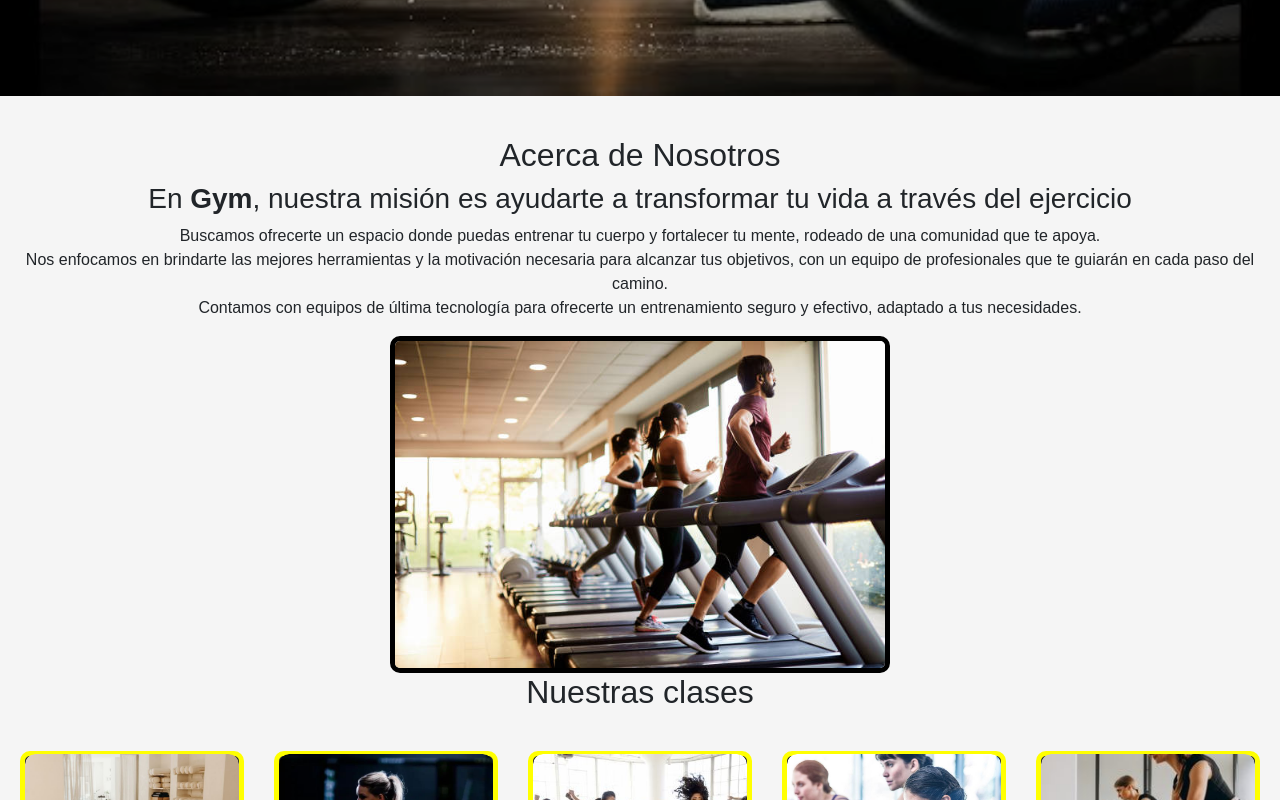
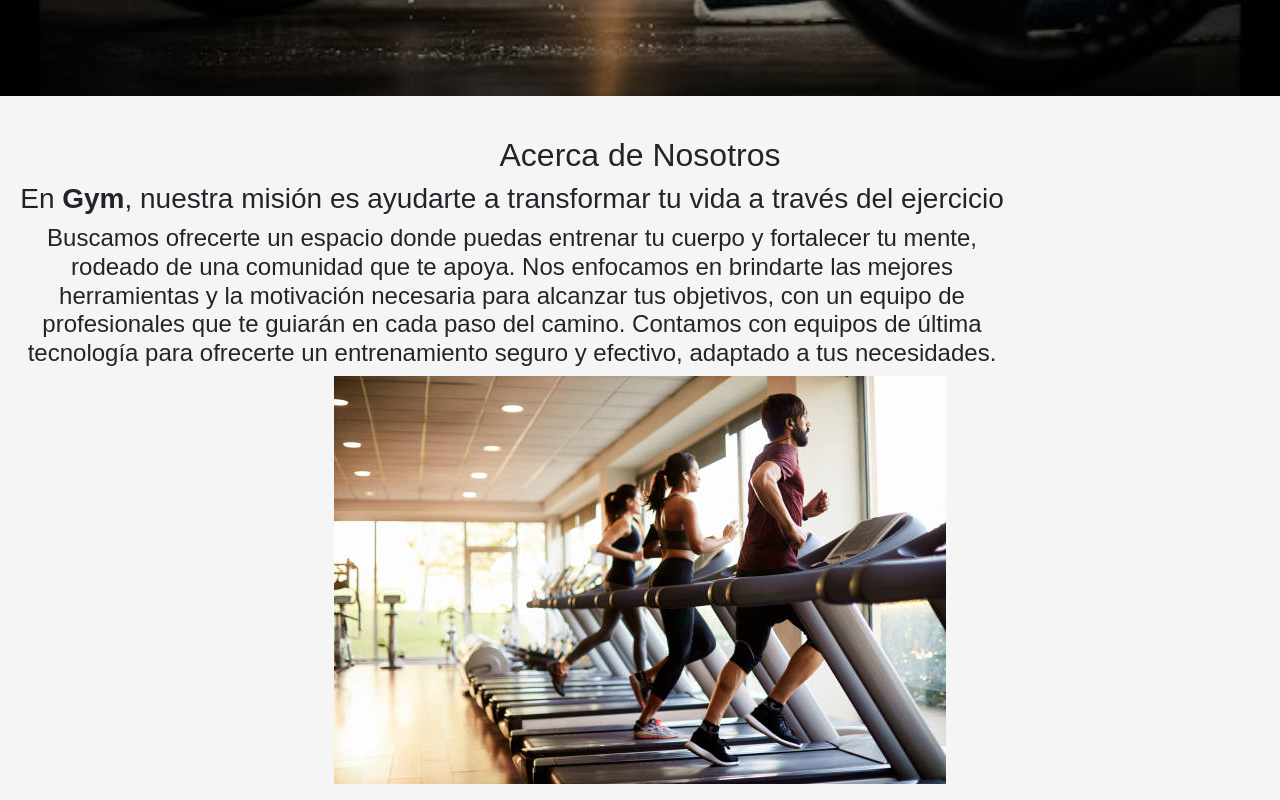
Before and after one commit to myrx2/proyecto-gym, a Next.js app: page / in a window 1280 px wide. Shown: the part 780-1580 px from the top of the page. Built offline with nearby package versions, Linux system fonts and the light colour scheme.

Commit message:
cambios de estilo

```diff
--- a/src/sections/AboutSection.js
+++ b/src/sections/AboutSection.js
@@ -6,28 +6,33 @@ import styles from '../styles/about.module.css';
 export default function AboutSection() {
   return (
     <>
-     <section>
-      <h2>Acerca de Nosotros</h2>
-      <h3>
-        En <strong>Gym</strong>, nuestra misión es ayudarte a transformar tu vida a través del ejercicio
-      </h3>
-      <ul>
-        <li>
-          Buscamos ofrecerte un espacio donde puedas entrenar tu cuerpo y fortalecer tu mente, rodeado de una comunidad que te apoya.
-        </li>
-        <li>
-          Nos enfocamos en brindarte las mejores herramientas y la motivación necesaria para alcanzar tus objetivos,
-          con un equipo de profesionales que te guiarán en cada paso del camino.
-        </li>
-        <li>
-          Contamos con equipos de última tecnología para ofrecerte un entrenamiento seguro y efectivo, adaptado a tus necesidades.
-        </li>
-      </ul>
-      <div className={styles.corre}>
-        <img className={styles.imagenGimnasio} src="/images/cinta.jpg" alt="Imagen del Gimnasio" />
+      <section className="sectionUs">
+        <h2>Acerca de Nosotros</h2>
+      <div className={styles.info}>
+        <h3>
+          En <strong>Gym</strong>, nuestra misión es ayudarte a transformar tu
+          vida a través del ejercicio
+        </h3>
+        <h4>    Buscamos ofrecerte un espacio donde puedas entrenar tu cuerpo y
+            fortalecer tu mente, rodeado de una comunidad que te apoya.
+
+
+            Nos enfocamos en brindarte las mejores herramientas y la motivación
+            necesaria para alcanzar tus objetivos, con un equipo de
+            profesionales que te guiarán en cada paso del camino.
+
+            Contamos con equipos de última tecnología para ofrecerte un
+            entrenamiento seguro y efectivo, adaptado a tus necesidades.
+        </h4>
       </div>
-    </section>
 
+        <div className={styles.corre}>
+          <img src="/images/cinta.jpg" alt={styles.ImagendelGimnasio}/>
+        </div>
+
+      </section>
+
+<br></br>
 
       <section>
         <h2>Nuestras clases</h2>
--- a/src/styles/about.module.css
+++ b/src/styles/about.module.css
@@ -1,3 +1,10 @@
+.info {
+  text-align: center;
+  width: 80%;
+  margin: 0;
+}
+
+
 .corre {
   margin: 0;
   text-align: center;
```
